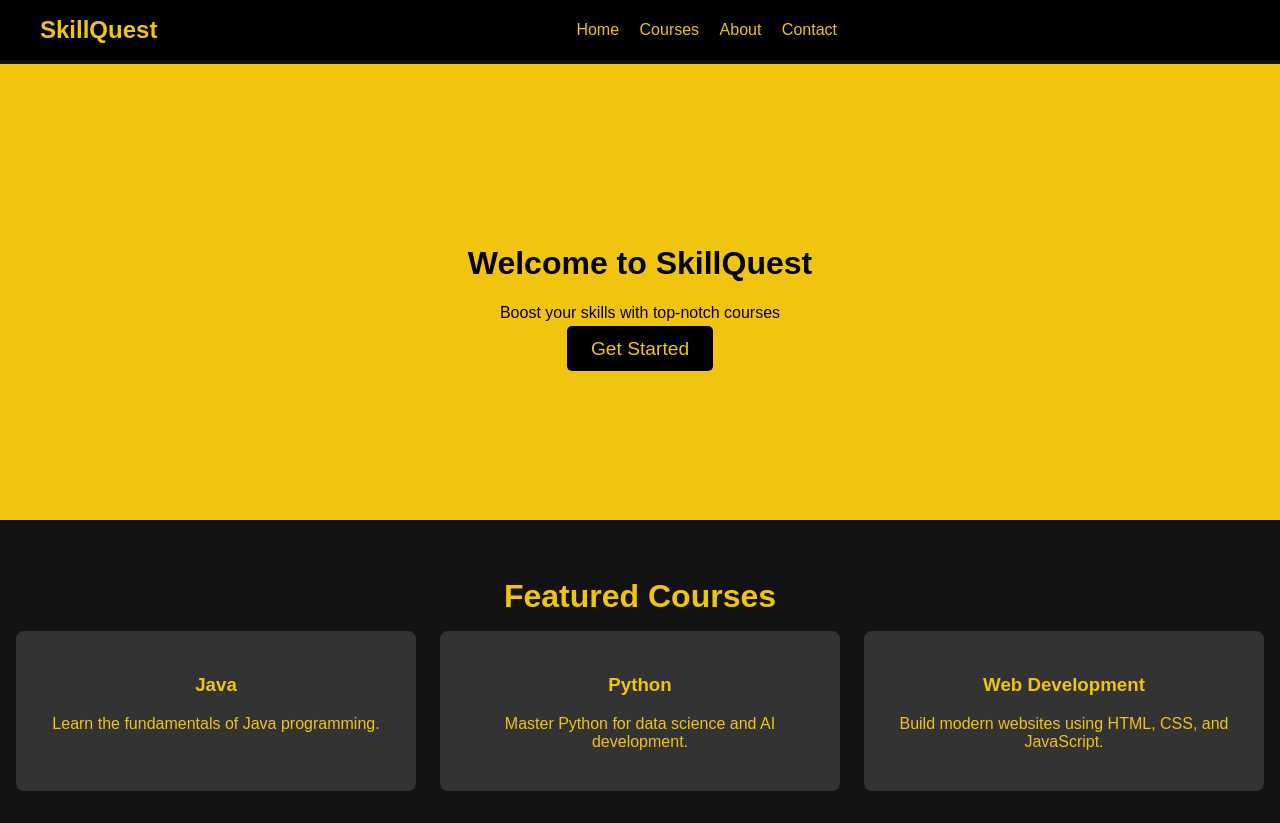
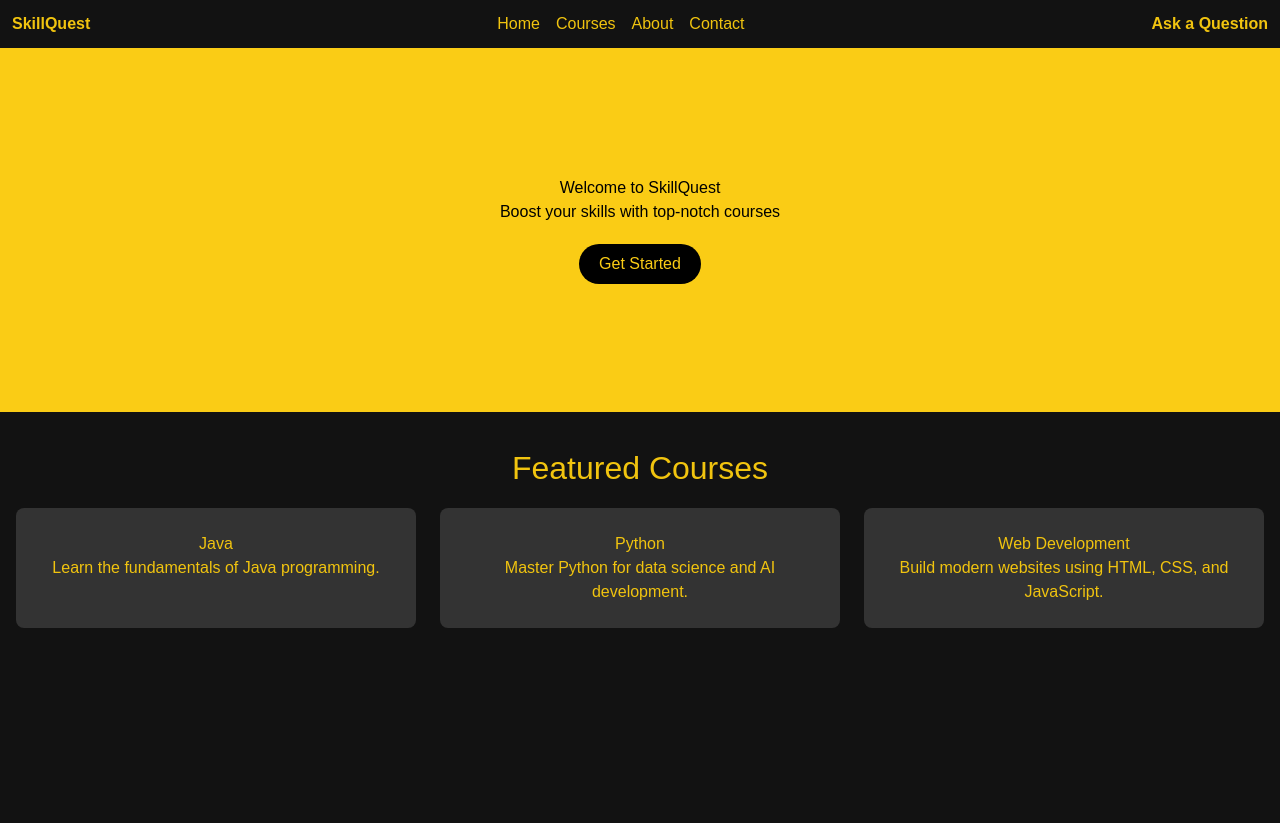
Before and after one commit to asghargit/SkillQuest, a plain HTML site: page public/pages/home.html in a window 1280 px wide. After the commit the page ends 800 px from the top, so only its background shows below. Drawn offline with nearby package versions, Linux system fonts and the light colour scheme; no server answers.

Commit message:
added tailwind, added navbar to courses

```diff
--- a/public/css/homescreen.css
+++ b/public/css/homescreen.css
@@ -1,3 +1,8 @@
+
+@tailwind base;
+@tailwind components;
+@tailwind utilities;
+
 /* Basic Styles */
 body {
     font-family: Arial, sans-serif;
--- a/public/pages/home.html
+++ b/public/pages/home.html
@@ -1,39 +1,41 @@
 <!DOCTYPE html>
 <html lang="en">
-
 <head>
     <meta charset="UTF-8">
     <meta name="viewport" content="width=device-width, initial-scale=1.0">
     <title>SkillQuest - Home</title>
     <link rel="stylesheet" href="../css/homescreen.css">
-
+    <script src="https://cdn.tailwindcss.com"></script>
+    <link href="https://cdn.jsdelivr.net/npm/flowbite@2.5.2/dist/flowbite.min.css" rel="stylesheet" />
 </head>
 
 <body>
+
     <!-- Navbar -->
-    <nav class="navbar">
-        <div class="navbar-logo">
-            <a href="#">SkillQuest</a>
+    <nav class="w-screen flex justify-between p-3">
+        <div class="">
+            <a href="#" class="font-bold">SkillQuest</a>
         </div>
-        <div class="navbar-menu">
+        <div class="flex justify-center space-x-4 pages">
             <a href="#">Home</a>
             <a href="../pages/courses.html">Courses</a>
             <a href="#">About</a>
             <a href="#">Contact</a>
         </div>
-        <div class="navbar-icons">
+        <div class="">
             <a href="#"><i class='bx bxl-github'></i></a>
             <a href="#"><i class='bx bxl-facebook'></i></a>
             <a href="#"><i class='bx bxl-google'></i></a>
             <a href="#"><i class='bx bxl-linkedin'></i></a>
+            <a href="#" class=" font-bold"><i class='bx bx-help-circle'></i> Ask a Question</a>
         </div>
     </nav>
 
     <!-- Hero Section -->
-    <div class="hero-section">
+    <div class="bg-yellow-400 text-black flex flex-col items-center p-32">
         <h1>Welcome to SkillQuest</h1>
         <p>Boost your skills with top-notch courses</p>
-        <a href="../pages/login.html" class="hero-button">Get Started</a>
+        <a href="../pages/login.html" class=" bg-black text-yellow-400 p-2 px-5 mt-5 rounded-3xl">Get Started</a>
     </div>
 
     <!-- Courses Section -->
@@ -54,21 +56,18 @@
             </div>
         </div>
     </div>
+    <script src="https://cdn.jsdelivr.net/npm/flowbite@2.5.2/dist/flowbite.min.js"></script>
     <script type="module">
         import { getAuth, onAuthStateChanged } from "https://www.gstatic.com/firebasejs/11.0.1/firebase-auth.js";
 
         const auth = getAuth();
         onAuthStateChanged(auth, (user) => {
           if (user) {
-            // User is signed in, you can show the dashboard or logged-in UI
             console.log('User is signed in:', user);
           } else {
-            // No user is signed in, redirect to login or show login UI
-            window.location.href = 'login.html'; // Example redirection to login page
+            window.location.href = 'login.html';
           }
         });
       </script>
-
 </body>
-
 </html>
```
Also changed, not shown: public/pages/courses.html (+20 -1 lines), tailwind.config.js (added).
